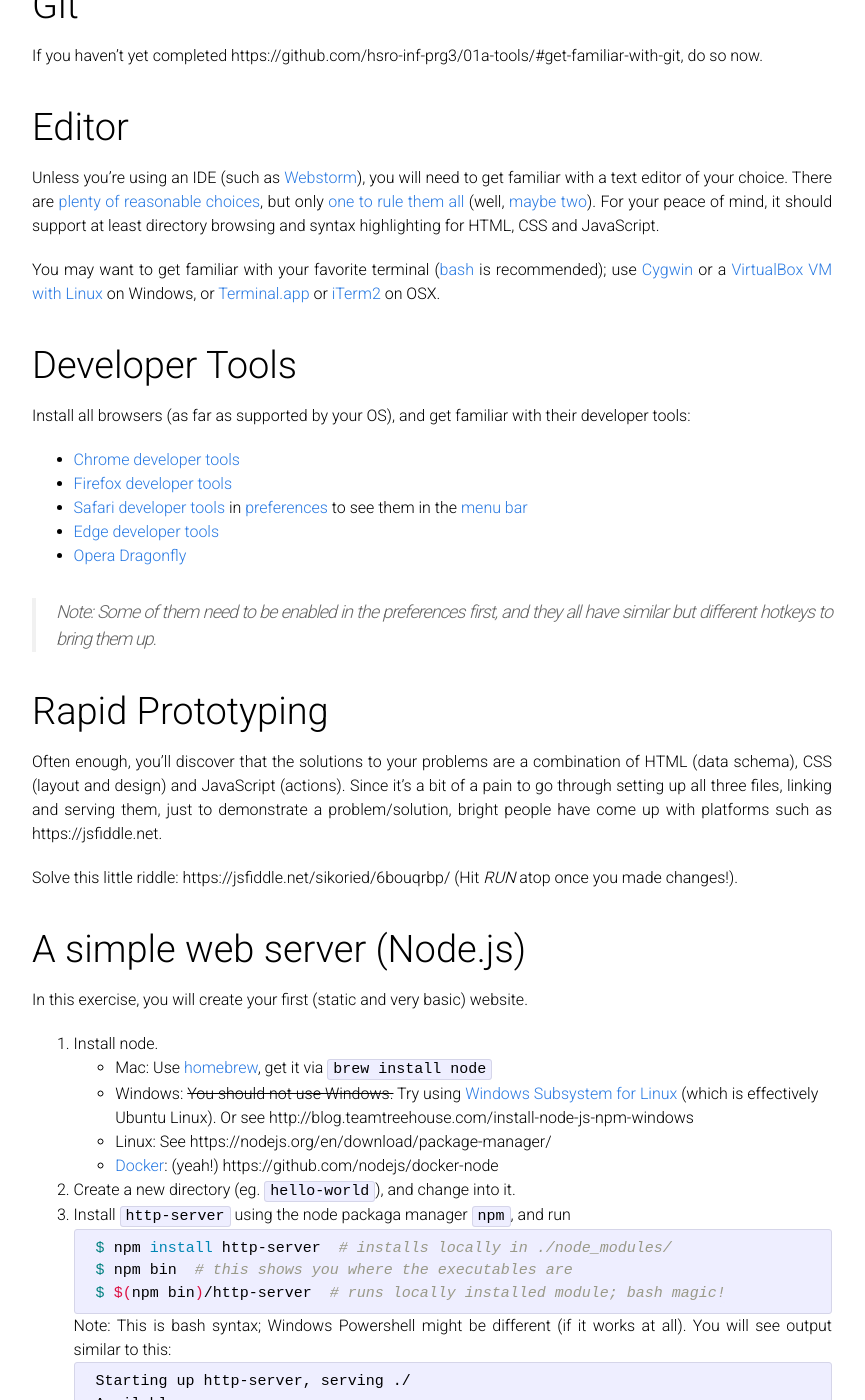
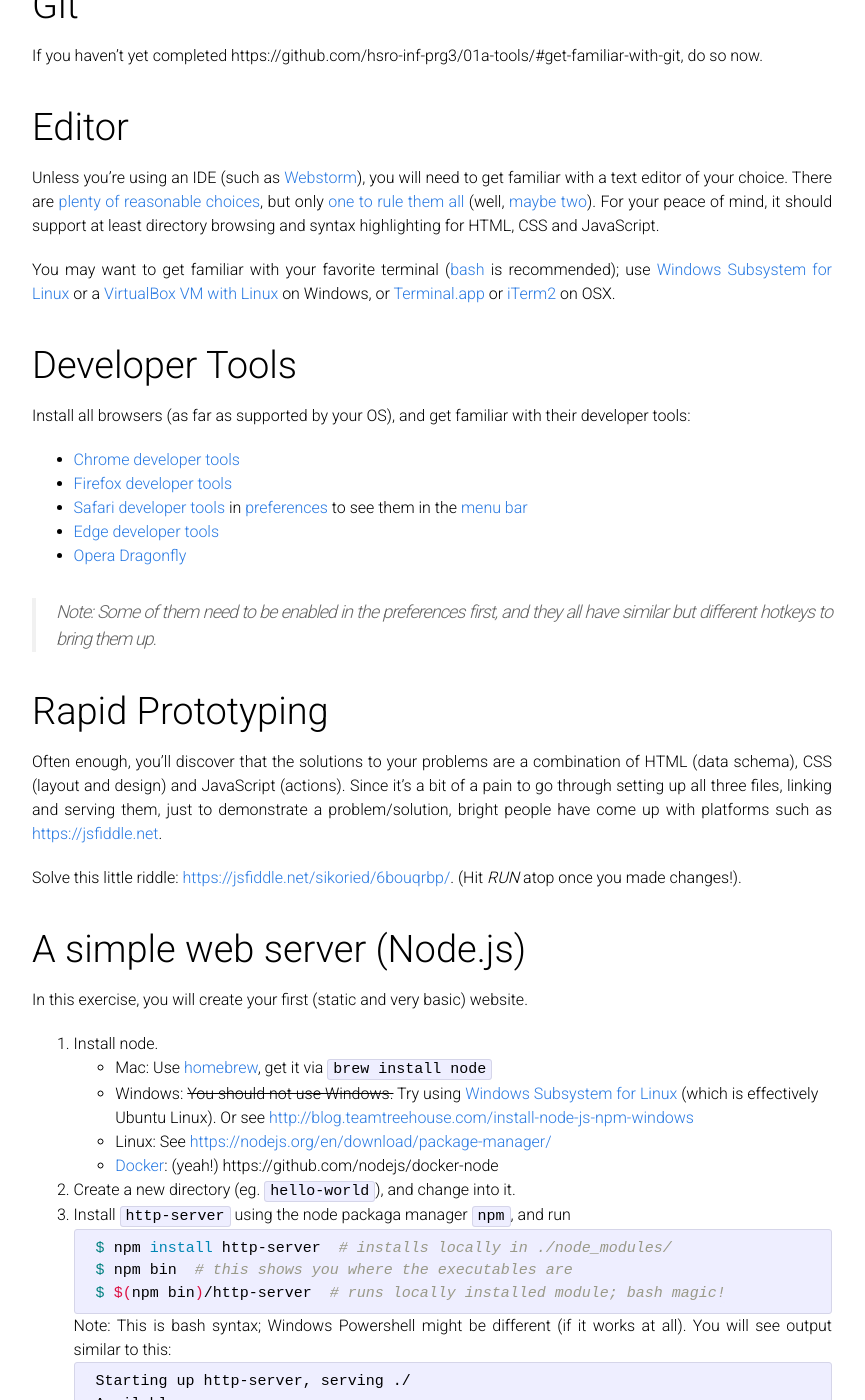
Before and after one commit to SimonGrad/hsro-inf-wt.github.io, a Jekyll site: the page built from 01a-tools.md, in a window 1280 px wide and 1400 px high, scrolled down 287 px. Shown: the whole window, without its empty margins (208-1073 px from the left). Built offline with Jekyll 4.4.1, drawn with Linux system fonts in a browser that asks for light colours; our own code applies the rules of GitHub Pages for plain Markdown files; some of the changed text lies outside the part shown.

```diff
--- a/01a-tools.md
+++ b/01a-tools.md
@@ -19,7 +19,7 @@ Unless you're using an IDE (such as [Webstorm](https://www.jetbrains.com/webstor
 There are [plenty](http://brackets.io/) [of](https://www.sublimetext.com/3) [reasonable](https://atom.io/) [choices](https://notepad-plus-plus.org/), but only [one to rule them all](http://www.vim.org/) (well, [maybe two](https://www.gnu.org/software/emacs/)).
 For your peace of mind, it should support at least directory browsing and syntax highlighting for HTML, CSS and JavaScript.
 
-You may want to get familiar with your favorite terminal ([bash](https://en.wikipedia.org/wiki/Bash_(Unix_shell)) is recommended); use [Cygwin](https://www.cygwin.com/) or a [VirtualBox VM with Linux](https://www.virtualbox.org/wiki/Downloads) on Windows, or [Terminal.app](https://en.wikipedia.org/wiki/Terminal_(macOS)) or [iTerm2](https://www.iterm2.com/) on OSX.
+You may want to get familiar with your favorite terminal ([bash](https://en.wikipedia.org/wiki/Bash_(Unix_shell)) is recommended); use [Windows Subsystem for Linux](https://msdn.microsoft.com/en-us/commandline/wsl/install_guide) or a [VirtualBox VM with Linux](https://www.virtualbox.org/wiki/Downloads) on Windows, or [Terminal.app](https://en.wikipedia.org/wiki/Terminal_(macOS)) or [iTerm2](https://www.iterm2.com/) on OSX.
 
 
 # Developer Tools
@@ -37,9 +37,9 @@ Install all browsers (as far as supported by your OS), and get familiar with the
 # Rapid Prototyping
 
 Often enough, you'll discover that the solutions to your problems are a combination of HTML (data schema), CSS (layout and design) and JavaScript (actions).
-Since it's a bit of a pain to go through setting up all three files, linking and serving them, just to demonstrate a problem/solution, bright people have come up with platforms such as https://jsfiddle.net.
+Since it's a bit of a pain to go through setting up all three files, linking and serving them, just to demonstrate a problem/solution, bright people have come up with platforms such as <https://jsfiddle.net>.
 
-Solve this little riddle: https://jsfiddle.net/sikoried/6bouqrbp/ (Hit _RUN_ atop once you made changes!).
+Solve this little riddle: <https://jsfiddle.net/sikoried/6bouqrbp/>. (Hit _RUN_ atop once you made changes!).
 
 
 # A simple web server (Node.js)
@@ -48,8 +48,8 @@ In this exercise, you will create your first (static and very basic) website.
 
 1. Install node.
 	- Mac: Use [homebrew](https://brew.sh/), get it via `brew install node`
-	- Windows: ~~You should not use Windows.~~ Try using [Windows Subsystem for Linux](https://msdn.microsoft.com/en-us/commandline/wsl/install_guide) (which is effectively Ubuntu Linux). Or see http://blog.teamtreehouse.com/install-node-js-npm-windows
-	- Linux: See https://nodejs.org/en/download/package-manager/
+	- Windows: ~~You should not use Windows.~~ Try using [Windows Subsystem for Linux](https://msdn.microsoft.com/en-us/commandline/wsl/install_guide) (which is effectively Ubuntu Linux). Or see <http://blog.teamtreehouse.com/install-node-js-npm-windows>
+	- Linux: See <https://nodejs.org/en/download/package-manager/>
 	- [Docker](https://www.docker.com/): (yeah!) https://github.com/nodejs/docker-node
 2. Create a new directory (eg. `hello-world`), and change into it.
 3. Install `http-server` using the node packaga manager `npm`, and run
```
Also changed, not shown: other parts of 01a-tools.md (+2 -1 lines).
